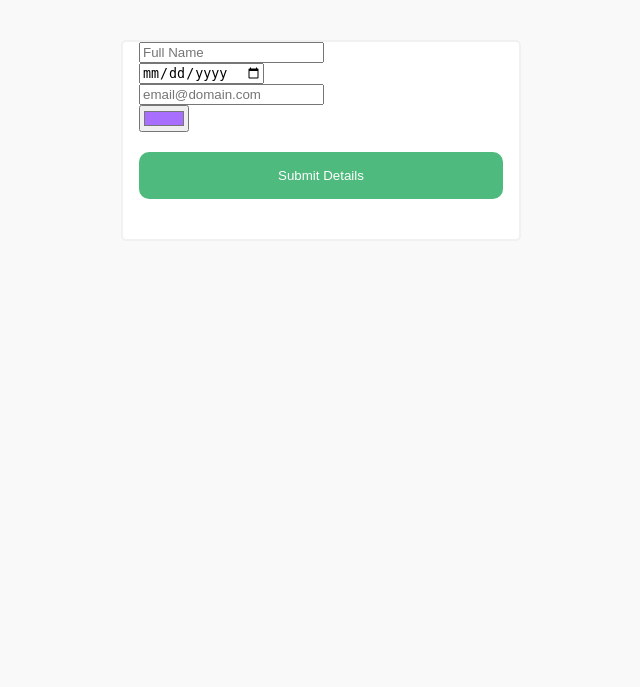
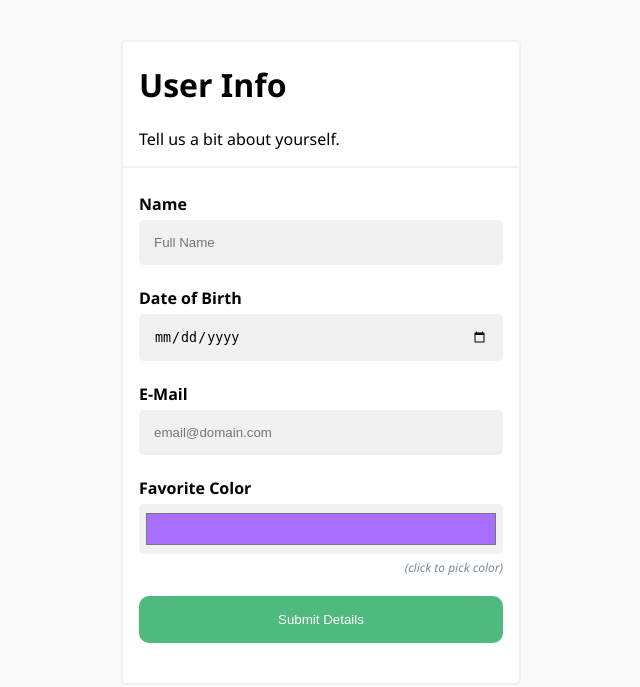
Before and after one commit to eleon479/cielo-challenge-php, a CodeIgniter app: page /cielo-challenge-php/index.php/users/index in a window 1280 px wide. Shown: the top 687 px of the page, without its empty margins (319-959 px from the left). Run offline with CodeIgniter, Linux system fonts and the light colour scheme.

Commit message:
added some more styling finishes to the user view

```diff
--- a/application/views/users/create.php
+++ b/application/views/users/create.php
@@ -4,7 +4,11 @@
     <script src="https://ajax.googleapis.com/ajax/libs/jquery/3.4.1/jquery.min.js"></script>
     <script src="https://cdnjs.cloudflare.com/ajax/libs/jquery-validate/1.19.1/jquery.validate.min.js"></script>
     <style type="text/css">
-      * {box-sizing: border-box}
+
+      * {
+        box-sizing: border-box
+      }
+
       html, body {
         background-color: #f9f9f9;
       }
@@ -19,6 +23,53 @@
         border: 2px solid #f1f1f1;
         border-radius: 5px;
         background-color: white;
+      }
+
+      input[type=text],
+      input[type=date],
+      input[type=color],
+      input[type=email] {
+        width: 100%;
+        padding: 15px;
+        margin: 5px 0 22px 0;
+        display: inline-block;
+        border: none;
+        border-radius: 5px;
+        background: #f1f1f1;
+      }
+
+      input[type=text]:focus,
+      input[type=date]:focus,
+      input[type=color]:focus,
+      input[type=email]:focus {
+        background-color: #ddd;
+        outline: none;
+      }
+
+      input[type=date]::-webkit-inner-spin-button,
+      input[type=date]::-webkit-outer-spin-button {
+        -webkit-appearance: none;
+        margin: 0;
+      }
+
+      hr {
+        border: 1px solid #f1f1f1;
+        margin-bottom: 25px;
+        margin-left: -16px;
+        margin-right: -16px;
+      }
+
+      input[type=color] {
+        padding: 5px;
+        height: 50px;
+        margin-bottom: 5px;
+      }
+
+      .hint {
+        float: right;
+        font-size: 12px;
+        color:lightslategray;
+        font-style:italic;
       }
 
       .register-btn {
@@ -41,14 +92,22 @@
   </head>
   <body>
     <div class="container">
-      <form class="rg-form" id="registerForm">
+      <h1>User Info</h1>
+      <p>Tell us a bit about yourself.</p>
+      <hr>
+      <form class="rg-form" id="registerForm" >
+        <label for="fullname"><b>Name</b></label>
         <input type="text" id="fullname" name="fullname" placeholder="Full Name" required><br/>
 
+        <label for="dob"><b>Date of Birth</b></label>
         <input type="date" id="dob" name="dob" placeholder="YYYY-MM-DD" required><br/>
 
+        <label for="email"><b>E-Mail</b></label>
         <input type="email" id="email" name="email" placeholder="email@domain.com" required><br/>
 
+        <label for="color"><b>Favorite Color</b></label>
         <input type="color" id="color" name="color" placeholder="ex: Green" value="#a86fff"><br/>
+        <label class="hint" for="color">(click to pick color)</label>
 
         <button type="submit" id="createUser" class="register-btn">Submit Details</button>
       </form>
```
